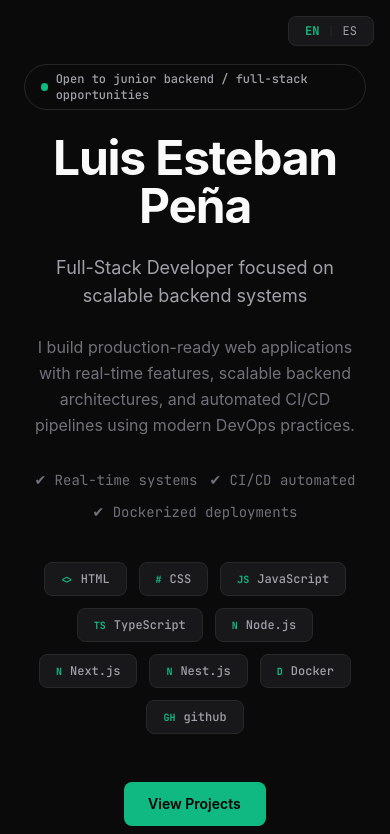
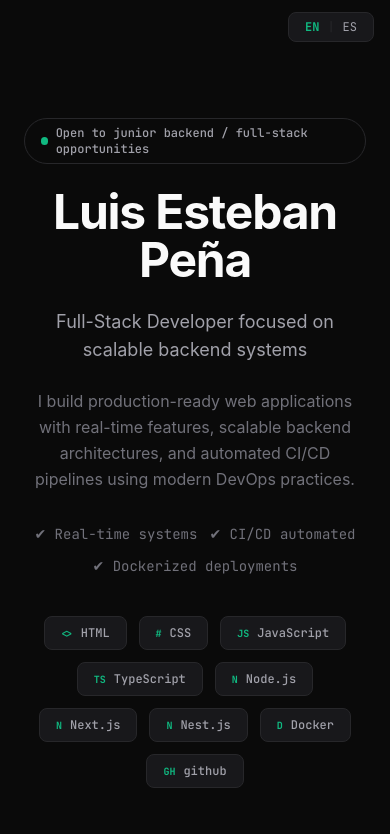
Before and after one commit to esteban0406/Portafolio, a Next.js app: page / in a window 390 px wide. Shown: the top 834 px of the page. Built offline with nearby package versions, Linux system fonts and the light colour scheme.

Commit message:
update mobile responsive design

```diff
--- a/app/components/LanguageToggle.tsx
+++ b/app/components/LanguageToggle.tsx
@@ -7,7 +7,7 @@
   const current = i18n.language?.startsWith("es") ? "es" : "en";
 
   return (
-    <div className="fixed top-4 right-4 z-50 flex items-center gap-1 rounded-lg border border-border bg-card px-3 py-1.5 font-mono text-xs">
+    <div className="flex items-center gap-1 rounded-lg border border-border bg-card px-3 py-1.5 font-mono text-xs">
       <button
         onClick={() => i18n.changeLanguage("en")}
         className={`px-1 transition-colors ${
--- a/app/layout.tsx
+++ b/app/layout.tsx
@@ -31,7 +31,9 @@
         className={`${inter.variable} ${jetbrainsMono.variable} antialiased`}
       >
         <I18nProvider>
-          <LanguageToggle />
+          <header className="flex justify-end px-4 py-3 sm:px-6">
+            <LanguageToggle />
+          </header>
           {children}
         </I18nProvider>
       </body>
```
